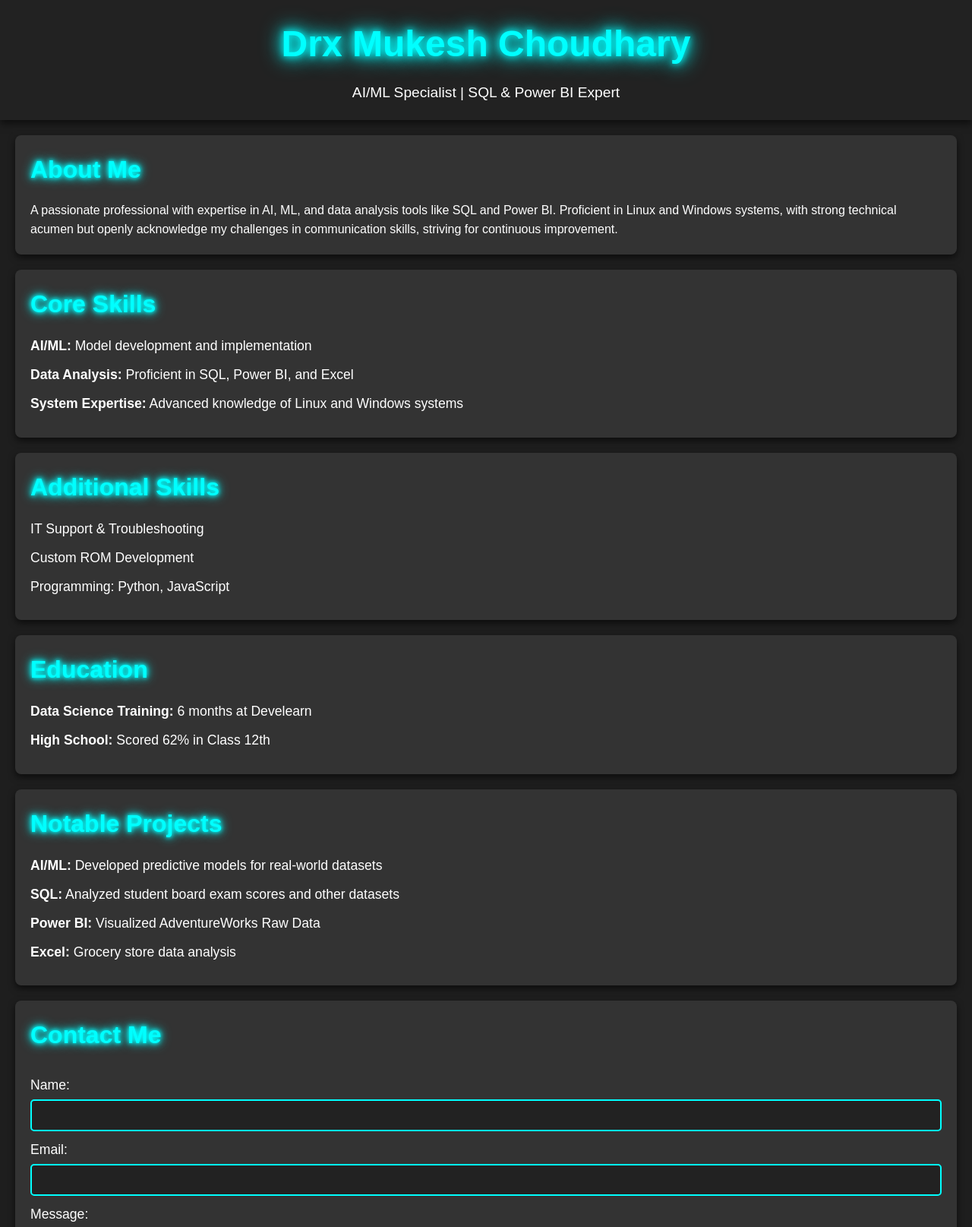
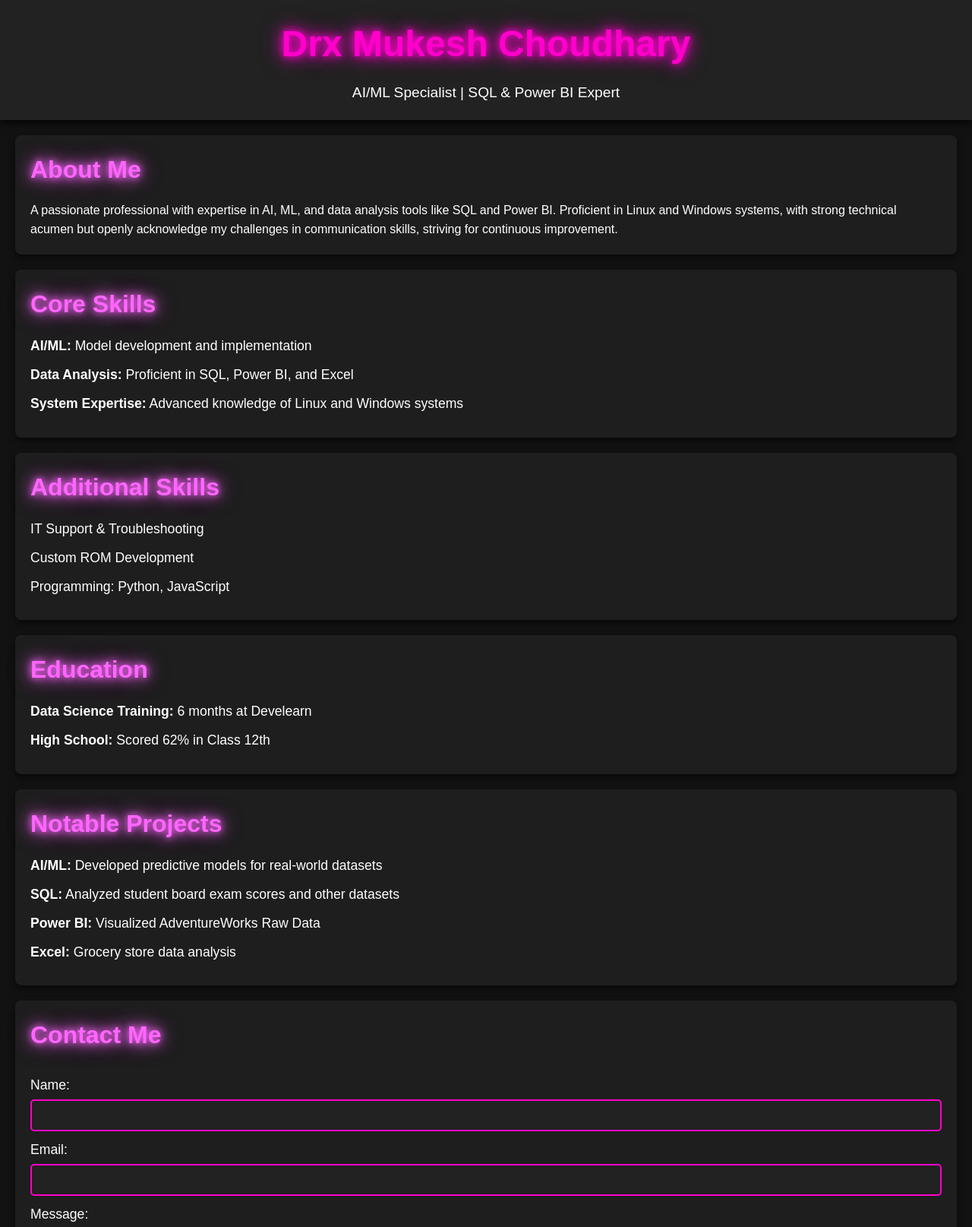
Before and after one commit to Drxmukesh/DRxmukesh.github.io, a plain HTML site: page index.html in a window 1280 px wide. Shown: the top 1615 px of the page at 76% size. Drawn offline with Linux system fonts and the light colour scheme.

Commit message:
Update style.css

```diff
--- a/style.css
+++ b/style.css
@@ -7,9 +7,10 @@
 body {
     font-family: 'Arial', sans-serif;
     line-height: 1.6;
-    background-color: #1e1e1e;
+    background-color: #121212;  /* Dark background for contrast */
     color: #fff;
     margin: 0;
+    padding: 0;
 }
 
 header {
@@ -17,14 +18,14 @@ header {
     color: #fff;
     text-align: center;
     padding: 20px 0;
-    box-shadow: 0 4px 10px rgba(0, 0, 0, 0.6);
+    box-shadow: 0 4px 10px rgba(0, 0, 0, 0.8);
 }
 
 header h1 {
     margin: 0;
     font-size: 3em;
-    color: #0ff;
-    text-shadow: 0 0 10px #0ff, 0 0 20px #0ff, 0 0 30px #0ff;
+    color: #ff00cc;  /* Bright magenta color for the header */
+    text-shadow: 0 0 10px #ff00cc, 0 0 20px #ff00cc, 0 0 30px rgba(255, 0, 204, 0.6);
 }
 
 header p {
@@ -39,17 +40,17 @@ main {
 
 section {
     margin-bottom: 20px;
-    background-color: #333;
+    background-color: #1e1e1e;  /* Darker section background */
     padding: 20px;
     border-radius: 8px;
     box-shadow: 0 4px 10px rgba(0, 0, 0, 0.6);
 }
 
 h2 {
-    color: #0ff;
+    color: #ff66ff;  /* Neon pink for section headers */
     margin-bottom: 15px;
     font-size: 2em;
-    text-shadow: 0 0 5px #0ff, 0 0 10px #0ff, 0 0 15px #0ff;
+    text-shadow: 0 0 10px #ff66ff, 0 0 20px #ff66ff, 0 0 30px rgba(255, 102, 255, 0.6);
 }
 
 ul {
@@ -60,6 +61,7 @@ ul {
 ul li {
     margin-bottom: 10px;
     font-size: 1.1em;
+    color: #fff;
 }
 
 form {
@@ -76,7 +78,7 @@ form label {
 form input, form textarea, form button {
     padding: 10px;
     margin-top: 5px;
-    border: 2px solid #0ff;
+    border: 2px solid #ff00cc;
     border-radius: 5px;
     font-size: 1em;
     background-color: #222;
@@ -85,22 +87,23 @@ form input, form textarea, form button {
 }
 
 form input:focus, form textarea:focus, form button:focus {
-    border-color: #0ff;
-    box-shadow: 0 0 5px #0ff;
+    border-color: #ff00cc;
+    box-shadow: 0 0 5px #ff00cc, 0 0 10px #ff00cc;
 }
 
 form button {
-    background-color: #0ff;
+    background-color: #ff00cc;
     color: black;
     border: none;
     cursor: pointer;
     margin-top: 10px;
     font-weight: bold;
+    text-shadow: 0 0 5px #ff00cc, 0 0 10px #ff00cc;
 }
 
 form button:hover {
-    background-color: #00e6e6;
-    text-shadow: 0 0 10px #0ff, 0 0 20px #0ff;
+    background-color: #ff66ff;  /* Lighter neon pink on hover */
+    text-shadow: 0 0 10px #ff00cc, 0 0 20px #ff66ff;
 }
 
 footer {
@@ -115,3 +118,23 @@ footer {
 footer p {
     font-size: 1.1em;
 }
+
+/* Neon Glow Animation for Inputs */
+@keyframes neonGlow {
+    0% {
+        border-color: #ff00cc;
+        box-shadow: 0 0 10px #ff00cc, 0 0 20px #ff00cc, 0 0 30px rgba(255, 0, 204, 0.6);
+    }
+    50% {
+        border-color: #ff66ff;
+        box-shadow: 0 0 10px #ff66ff, 0 0 20px #ff66ff, 0 0 30px rgba(255, 102, 255, 0.6);
+    }
+    100% {
+        border-color: #ff00cc;
+        box-shadow: 0 0 10px #ff00cc, 0 0 20px #ff00cc, 0 0 30px rgba(255, 0, 204, 0.6);
+    }
+}
+
+form input:focus, form textarea:focus, form button:focus {
+    animation: neonGlow 1.5s infinite alternate;
+}
```
